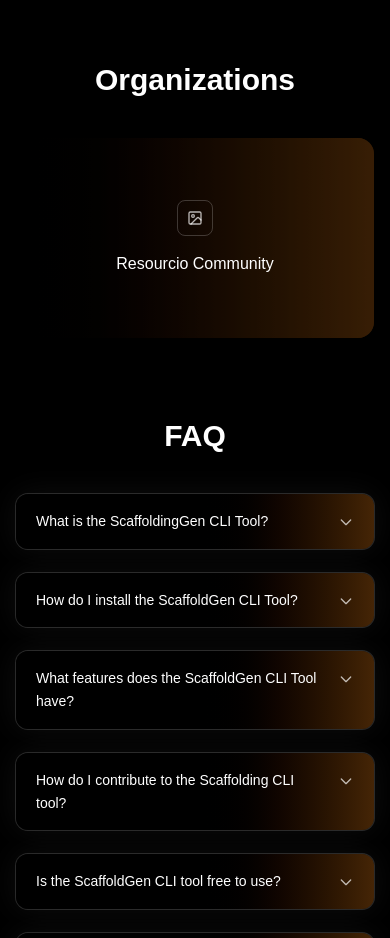
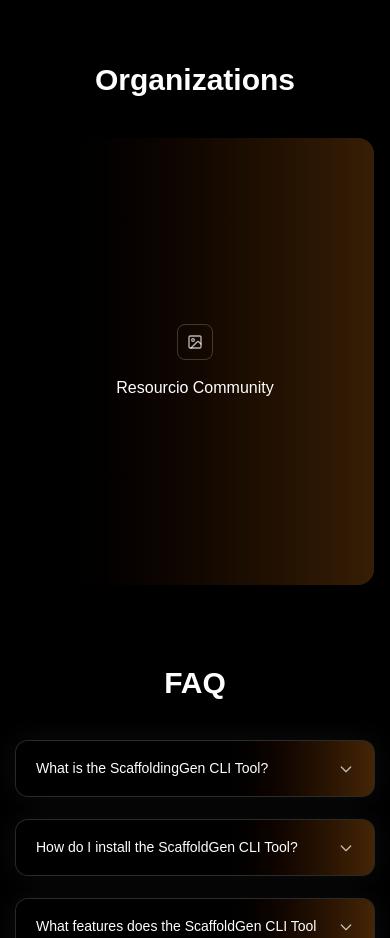
Before and after one commit to Anish-2005/ScaffoldGen, a Next.js app: page / in a window 390 px wide. Shown: the part 7400-8338 px from the top of the page. Built offline with nearby package versions, Linux system fonts and the light colour scheme.

Commit message:
Refine layout and animation in Features and Organization sections
Adjusted the spinning gradient animation in FeaturesSection for improved sizing and positioning. Updated OrganizationSection to use responsive aspect ratios and widths for better layout adaptability across screen sizes.

```diff
--- a/app/components/FeaturesSection.tsx
+++ b/app/components/FeaturesSection.tsx
@@ -14,7 +14,7 @@ export default function FeaturesSection() {
                     <div className="relative mx-auto max-w-[1400px] px-4 sm:px-6">
                         <div className="absolute left-1/2 top-1/2 z-30 -translate-x-1/2 -translate-y-1/2 hidden lg:block">
                             <motion.div
-                                className="absolute inset-[-42px] z-10"
+  className="absolute left-1/2 top-1/2 z-10 h-[172px] w-[172px] -translate-x-1/2 -translate-y-1/2"
   initial={{ rotate: 0 }}
   animate={{ rotate: 360 }}
   transition={{
@@ -38,6 +38,7 @@ export default function FeaturesSection() {
   <span className="absolute left-1/2 top-0 h-2 w-2 -translate-x-1/2 rounded-full bg-orange-500 shadow-[0_0_12px_rgba(255,140,80,0.9)]" />
   <span className="absolute left-1/2 bottom-0 h-2 w-2 -translate-x-1/2 rounded-full bg-orange-500 shadow-[0_0_12px_rgba(255,140,80,0.9)]" />
 </motion.div>
+
 
                             <div className="relative flex h-[88px] w-[88px] items-center justify-center rounded-full bg-[#1a1411] shadow-[0_0_90px_rgba(255,120,40,0.45)]">
                                 <div className="flex h-[44px] w-[44px] items-center justify-center rounded-xl bg-orange-500">
--- a/app/components/OrganizationSection.tsx
+++ b/app/components/OrganizationSection.tsx
@@ -20,12 +20,16 @@ export default function OrganizationSection() {
   className="
     group
     relative
-                  h-[200px] sm:h-[220px]
-                  w-full max-w-[320px] sm:max-w-[360px]
+
+    /* RESPONSIVE SHAPE */
+    aspect-[4/5] sm:aspect-[3/2] lg:aspect-[4/3]
+    w-full sm:w-[360px] lg:w-[320px]
+
     rounded-2xl
     bg-gradient-to-r
     from-black
     to-yellow-900/80
+
     transition-all
     duration-500
     hover:-translate-y-3
@@ -33,6 +37,7 @@ export default function OrganizationSection() {
     hover:shadow-[0_25px_60px_rgba(255,120,40,0.3),0_0_40px_rgba(255,120,40,0.15)]
   "
 >
+
                 <div className="pointer-events-none absolute inset-0 rounded-2xl bg-black/40" />
                 <div className="pointer-events-none absolute inset-0 rounded-2xl opacity-0 transition-opacity duration-500 group-hover:opacity-100 shadow-[inset_0_0_50px_rgba(255,120,40,0.25)]" />
                 <div className="relative flex h-full flex-col items-center justify-center gap-4">
```
Lines whose indentation alone changed are shown as unchanged.
